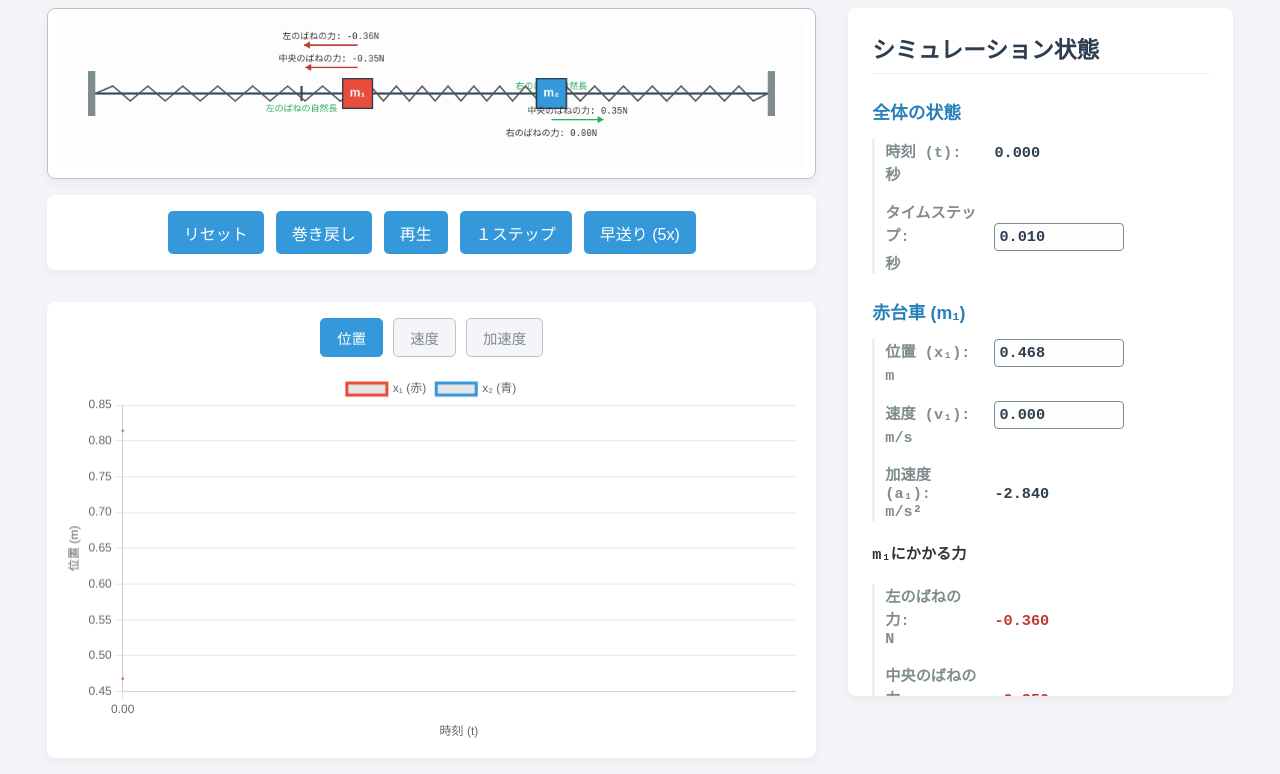
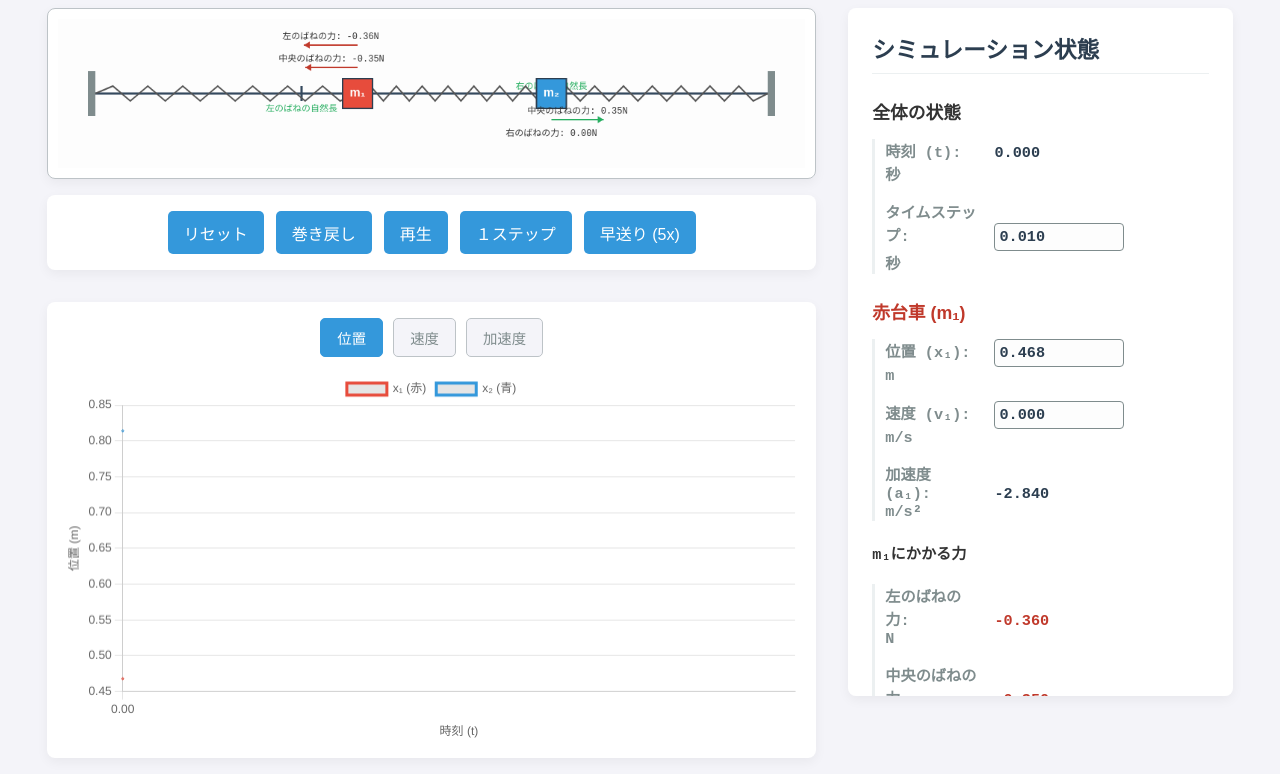
Before and after one commit to Untri8ium/physics-25autumn, a plain HTML site: page index.html in a window 1280 px wide. Shown: the part 104-878 px from the top of the page. Drawn offline with nearby package versions, Linux system fonts and the light colour scheme; a web font is replaced by a local one.

Commit message:
change header colors

```diff
--- a/index.html
+++ b/index.html
@@ -120,7 +120,7 @@
 
       #data-container h3 {
         font-family: "IBM Plex Sans JP", sans-serif;
-        color: #2980b9;
+        /* color: #2980b9; */
         margin-top: 1.5rem;
         margin-bottom: 0.5rem;
       }
```
